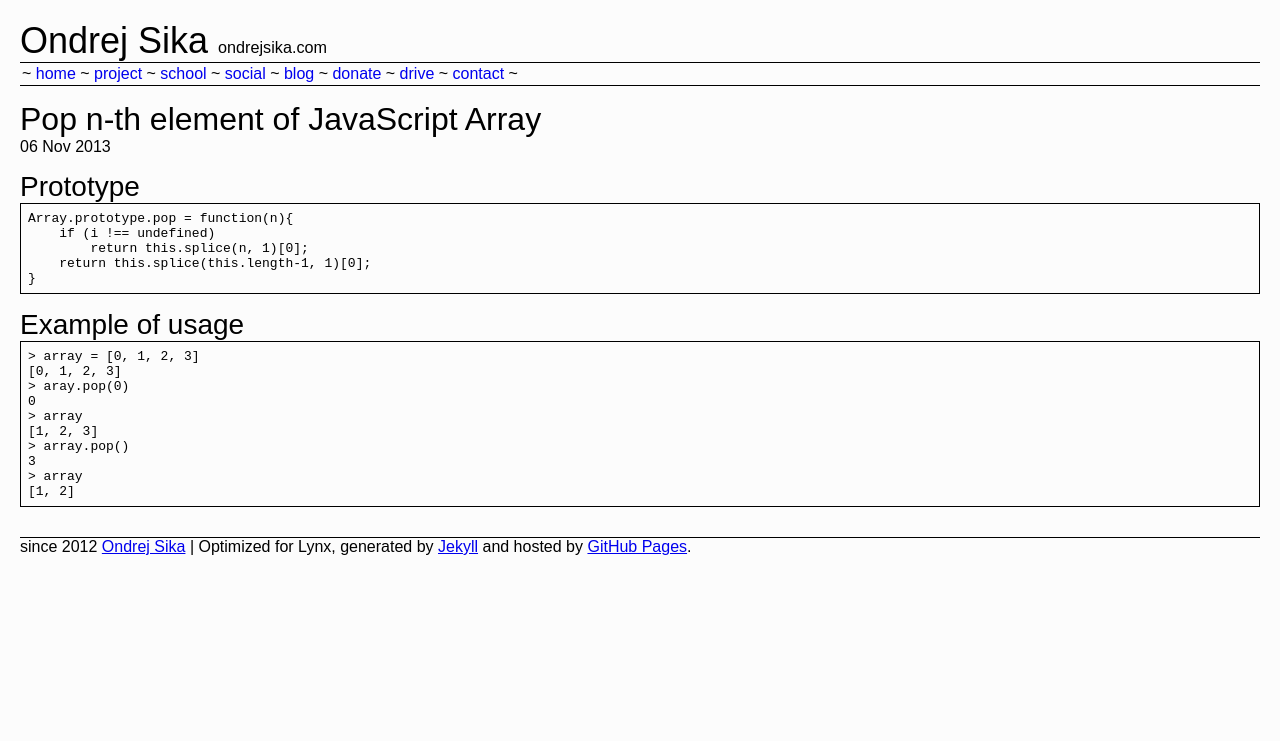
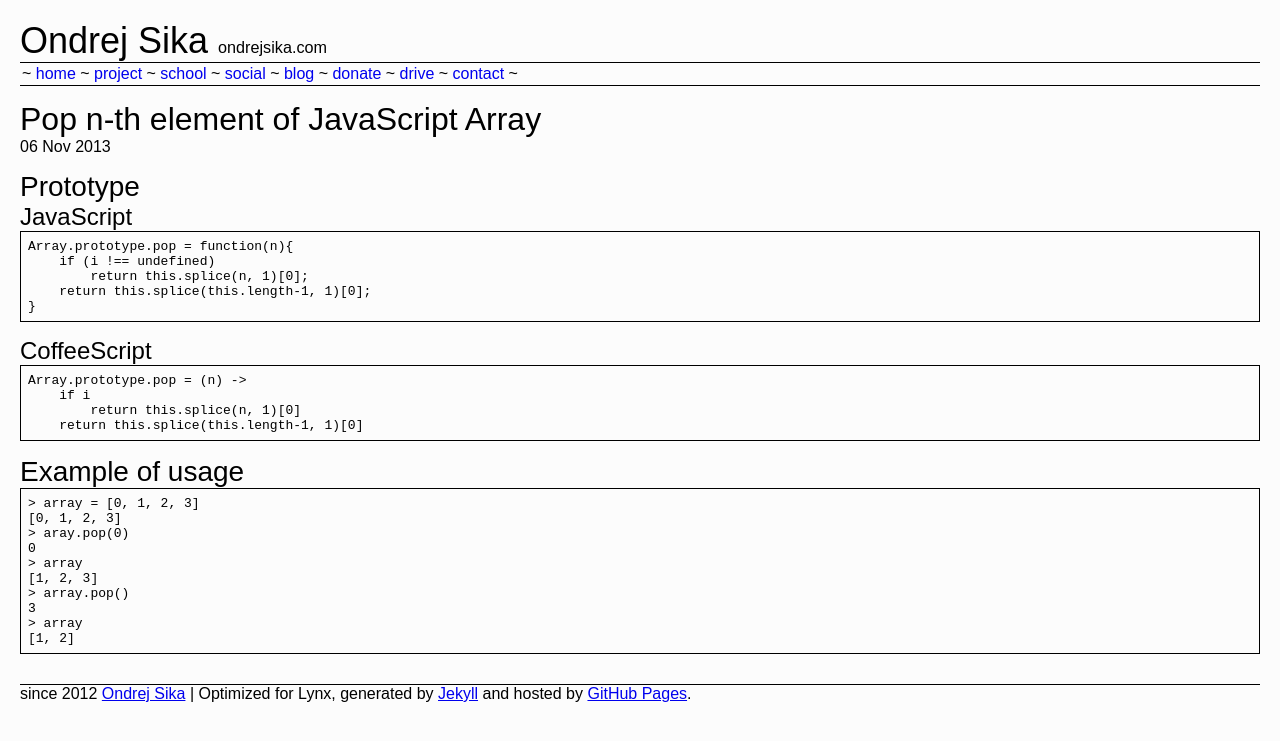
Before and after one commit to ondrejsika/ondrejsika.com, a Jekyll site: the page built from _posts/2013-11-06-pop-n-th-element-of-javascript-array.md, in a window 1280 px wide. Shown: the top 741 px of the page. Built offline with Jekyll 4.4.1, drawn with Linux system fonts in a browser that asks for light colours; Markdown is read by kramdown in place of the engine named in the settings.

Commit message:
add coffee pop prototype

````diff
--- a/_posts/2013-11-06-pop-n-th-element-of-javascript-array.md
+++ b/_posts/2013-11-06-pop-n-th-element-of-javascript-array.md
@@ -9,12 +9,24 @@
 
 ### Prototype
 
+#### JavaScript
+
 ```
 Array.prototype.pop = function(n){
     if (i !== undefined)
         return this.splice(n, 1)[0];
     return this.splice(this.length-1, 1)[0];
 }
+```
+
+
+#### CoffeeScript
+
+```
+Array.prototype.pop = (n) ->
+    if i
+        return this.splice(n, 1)[0]
+    return this.splice(this.length-1, 1)[0]
 ```
 
 ### Example of usage
````
